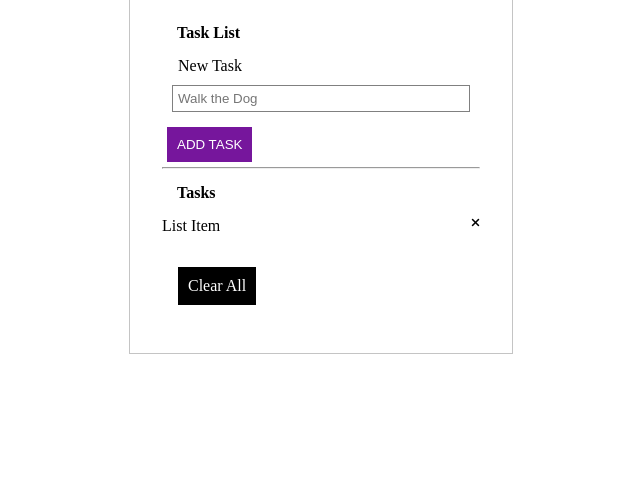
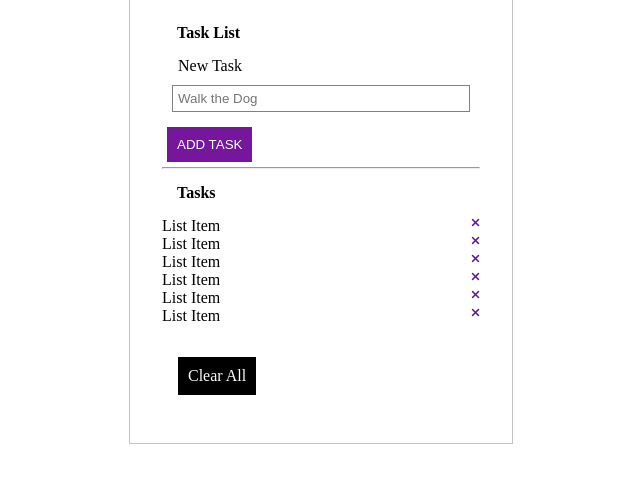
Before and after one commit to esmaeilmirzaee/course-javascript-fundamentals, a plain HTML site: page module-02/section_01/index.html in a window 1280 px wide. Shown: the part 158-640 px from the top of the page, without its empty margins (319-959 px from the left). Drawn offline with Linux system fonts and the light colour scheme.

Commit message:
Module 02 | Section 06 | Refactor add a row tag to index.html

```diff
--- a/module-02/section_01/index.html
+++ b/module-02/section_01/index.html
@@ -12,11 +12,11 @@
   </head>
   <body>
     <div class="container">
-      <h1 class="title">Welcome to ToDo App</h1>
+      <h1 class="title" id="title">Welcome to ToDo App</h1>
       <div class="row">
         <h6 class="subtitle">Task List</h6>
         <label for="task" class="task__label">New Task</label>
-        <form action="" class="row tesk__item">
+        <form action="" class="row task__item">
           <input
             id="task"
             type="text"
@@ -27,17 +27,49 @@
         </form>
       </div>
       <hr />
-      <h6 class="subtitle">Tasks</h6>
+      <div class="row">
+        <h6 class="subtitle" id="task-title">Tasks</h6>
         <ul class="tasks">
           <li class="task">
             List Item
-          <a href="" class="btn close">
+            <a href="" class="delete-item">
+              <i class="fa fa-remove"></i>
+            </a>
+          </li>
+          <li class="task">
+            List Item
+            <a href="" class="delete-item">
+              <i class="fa fa-remove"></i>
+            </a>
+          </li>
+          <li class="task">
+            List Item
+            <a href="" class="delete-item">
+              <i class="fa fa-remove"></i>
+            </a>
+          </li>
+          <li class="task">
+            List Item
+            <a href="" class="delete-item">
+              <i class="fa fa-remove"></i>
+            </a>
+          </li>
+          <li class="task">
+            List Item
+            <a href="" class="delete-item">
+              <i class="fa fa-remove"></i>
+            </a>
+          </li>
+          <li class="task">
+            List Item
+            <a href="" class="delete-item">
               <i class="fa fa-remove"></i>
             </a>
           </li>
         </ul>
         <div class="btn btn-secondary">Clear All</div>
       </div>
+    </div>
     <script src="./app.js"></script>
   </body>
 </html>
```
Also changed, not shown: module-02/section_02/index.html (+4 -2 lines), module-02/section_03/index.html (+3 -1 lines), module-02/section_04/index.html (+3 -1 lines), module-02/section_05/index.html (+3 -1 lines). Lines whose indentation alone changed are shown as unchanged.
